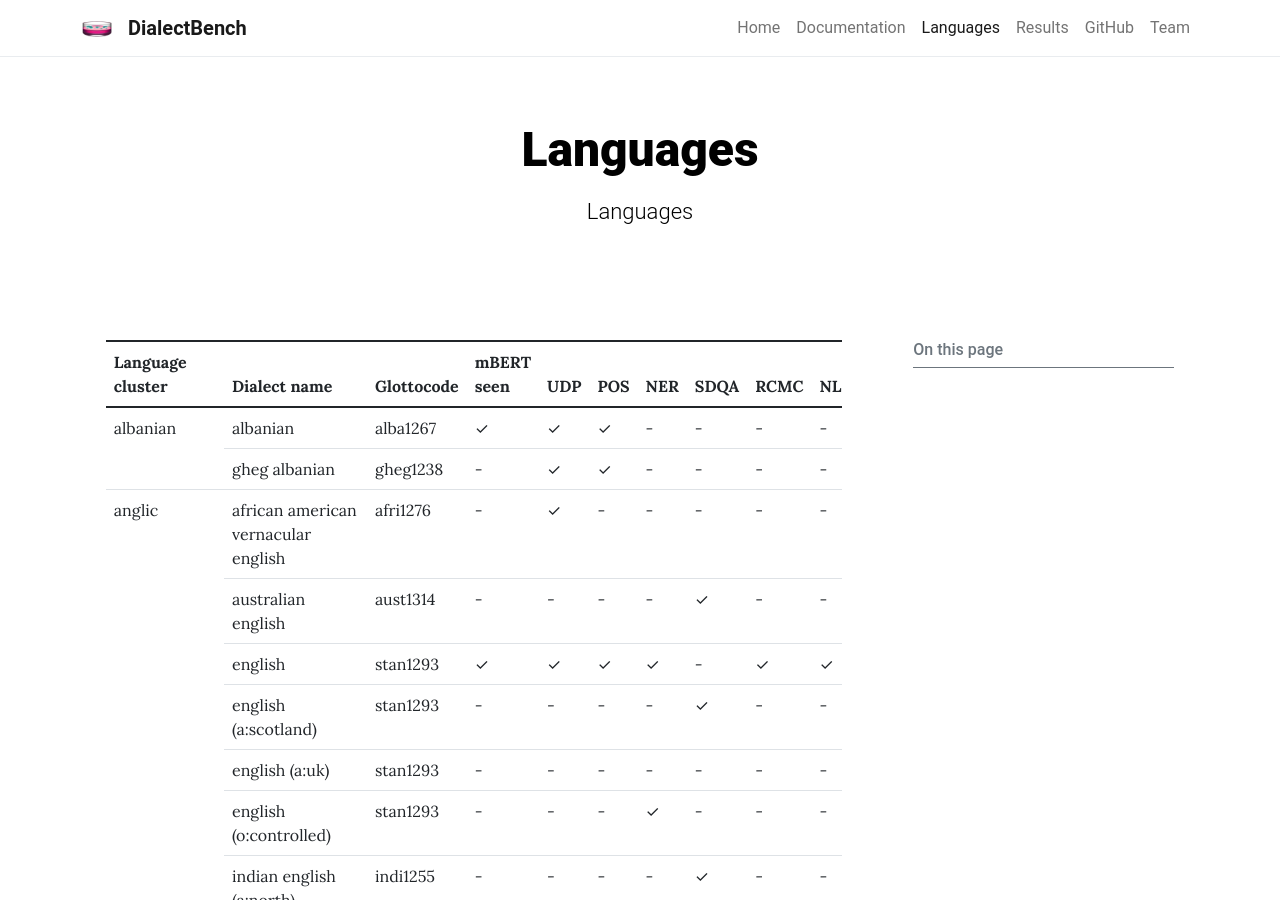
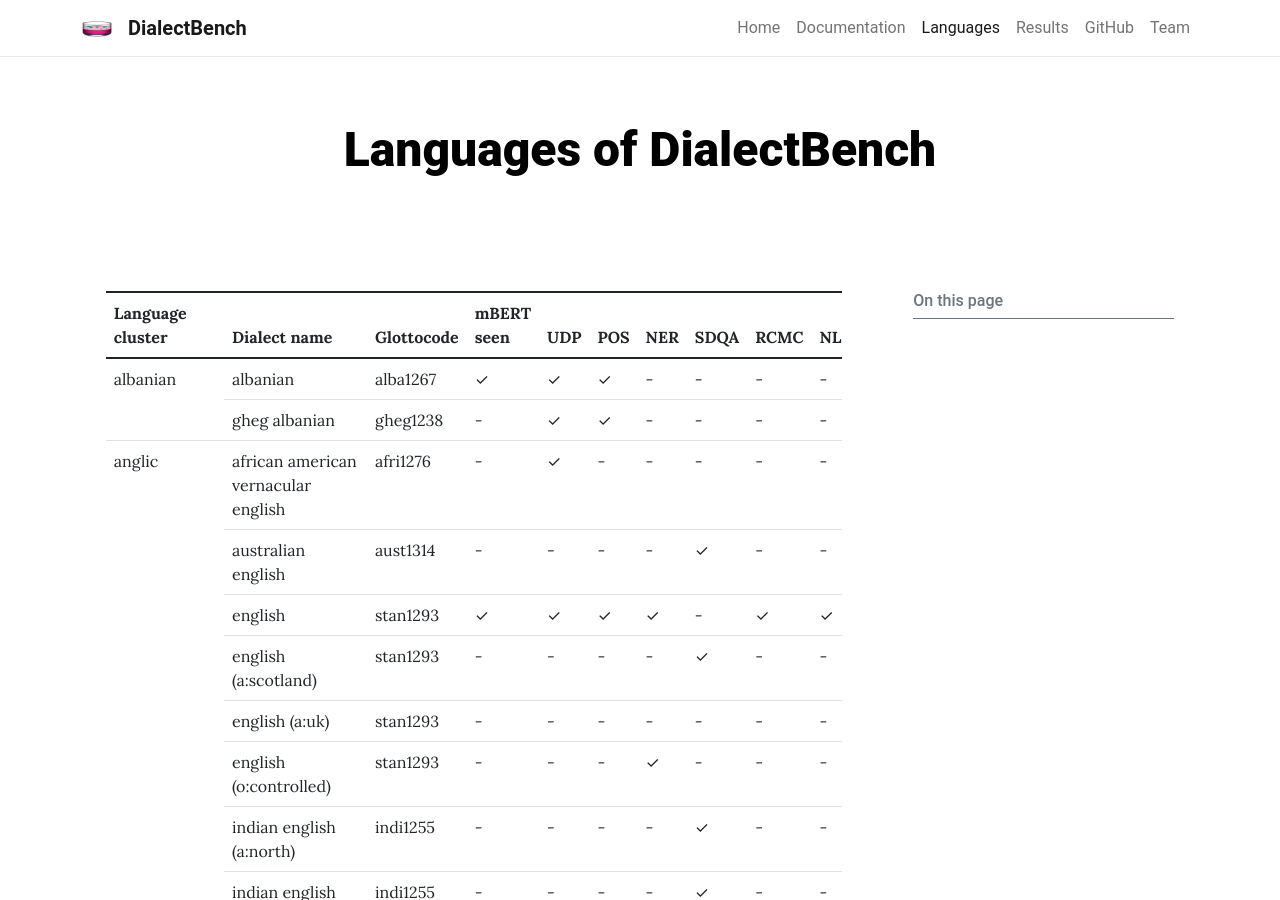
Before and after one commit to ffaisal93/DialectBench.io, a Jekyll site: the page built from pages/languages.md, in a window 1280 px wide and 900 px high. Built offline with Jekyll 4.4.1, drawn with Linux system fonts in a browser that asks for light colours.

Commit message:
updated languages file

```diff
--- a/pages/languages.md
+++ b/pages/languages.md
@@ -1,6 +1,5 @@
 ---
-title: Languages
-description: Languages
+title: Languages of DialectBench
 permalink: /languages/
 toc: true
 ---
```
